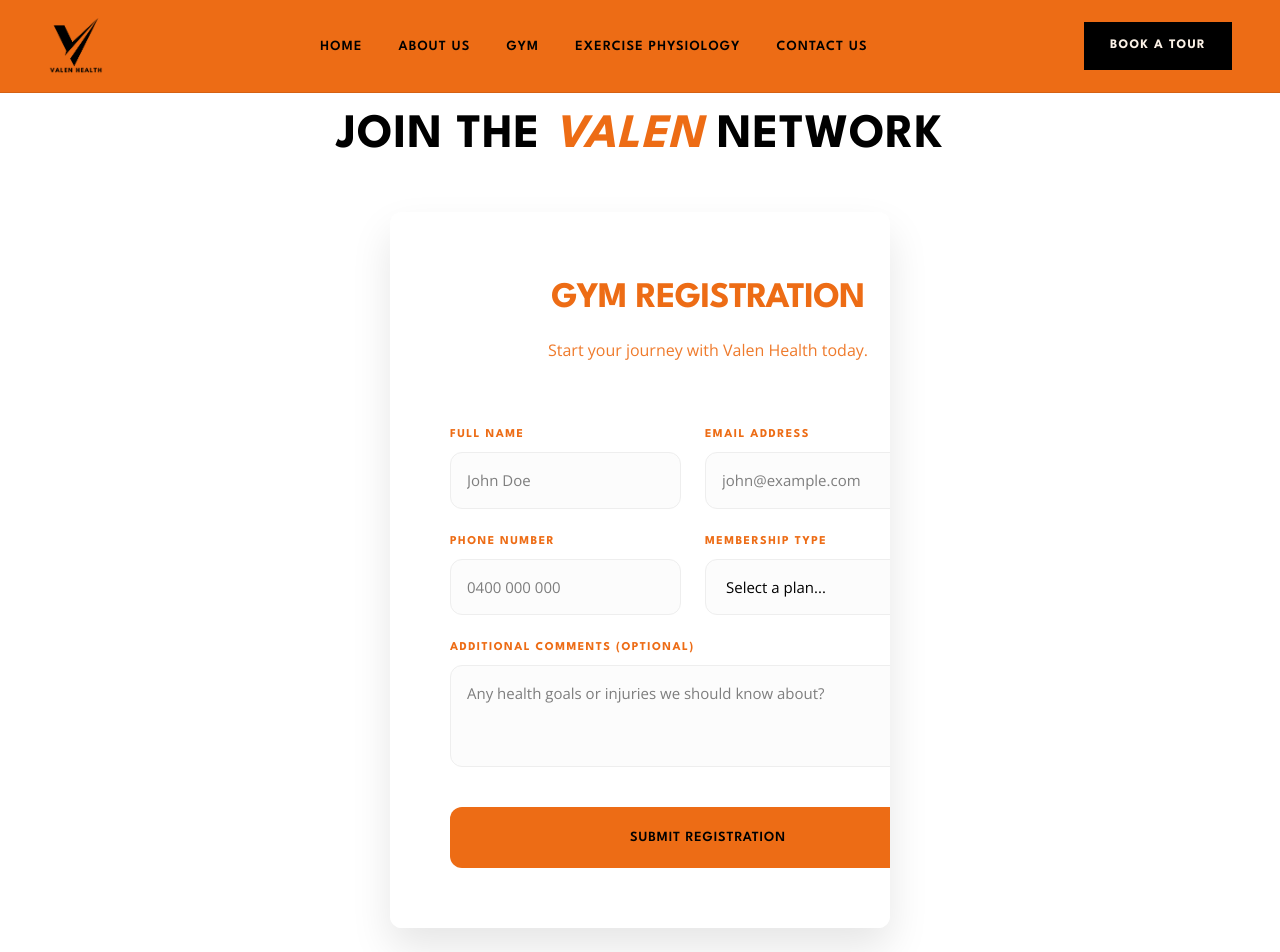
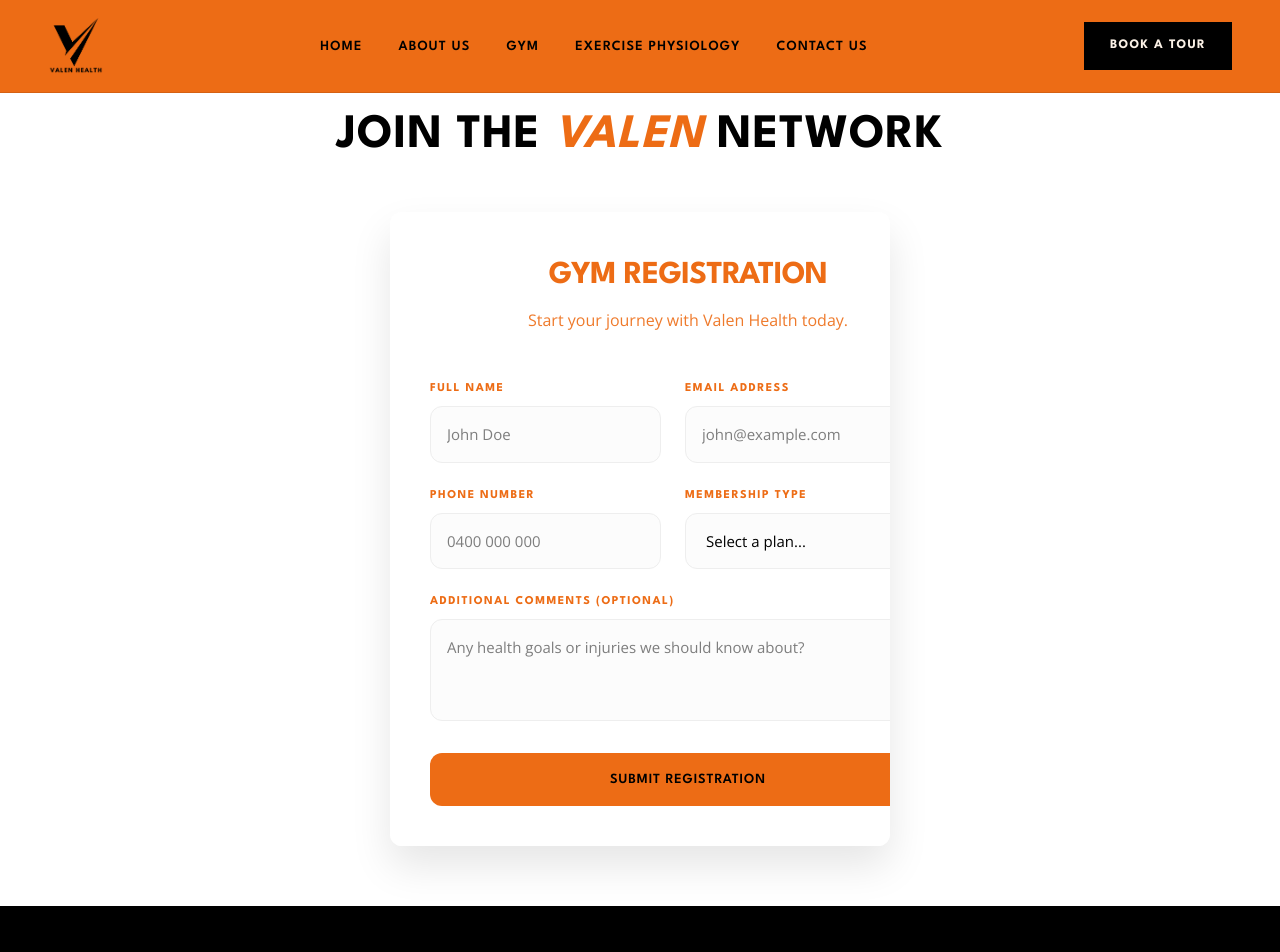
Before and after one commit to imkarthickperumal/valenhealth, a Next.js app in the folder valenhealth/: page /join in a window 1280 px wide. Shown: the top 952 px of the page. Built offline with nearby package versions, Linux system fonts and the light colour scheme.

Commit message:
update new changes registraaction form new

```diff
--- a/valenhealth/components/ReadyToStart.css
+++ b/valenhealth/components/ReadyToStart.css
@@ -60,8 +60,8 @@
 
 .modal-content {
   position: relative;
-  width: 100%;
-  max-width: 700px;
+  width: 90%;
+  max-width: 550px;
   margin: auto;
   background: #FFFFFF !important;
   background-color: #FFFFFF !important;
--- a/valenhealth/components/RegistrationForm.css
+++ b/valenhealth/components/RegistrationForm.css
@@ -1,6 +1,6 @@
 .form-container {
   width: 100%;
-  padding: 60px;
+  padding: 40px;
   background: #FFFFFF !important;
   background-color: #FFFFFF !important;
   color: #000000;
@@ -8,9 +8,9 @@
 
 .form-title {
   font-family: var(--font-display);
-  font-size: 36px;
+  font-size: 32px;
   font-weight: 800;
-  margin-bottom: 12px;
+  margin-bottom: 8px;
   color: #ed6c15;
   text-transform: uppercase;
   letter-spacing: -0.02em;
@@ -19,7 +19,7 @@
 .form-sub {
   font-size: 16px;
   color: #ed6c15;
-  margin-bottom: 40px;
+  margin-bottom: 24px;
   line-height: 1.5;
   opacity: 0.9;
 }
@@ -92,8 +92,8 @@
   grid-column: 1 / -1;
   width: 100%;
   justify-content: center;
-  margin-top: 16px;
-  padding: 20px;
+  margin-top: 8px;
+  padding: 16px;
   font-size: 14px;
   border-radius: 12px;
 }
```
